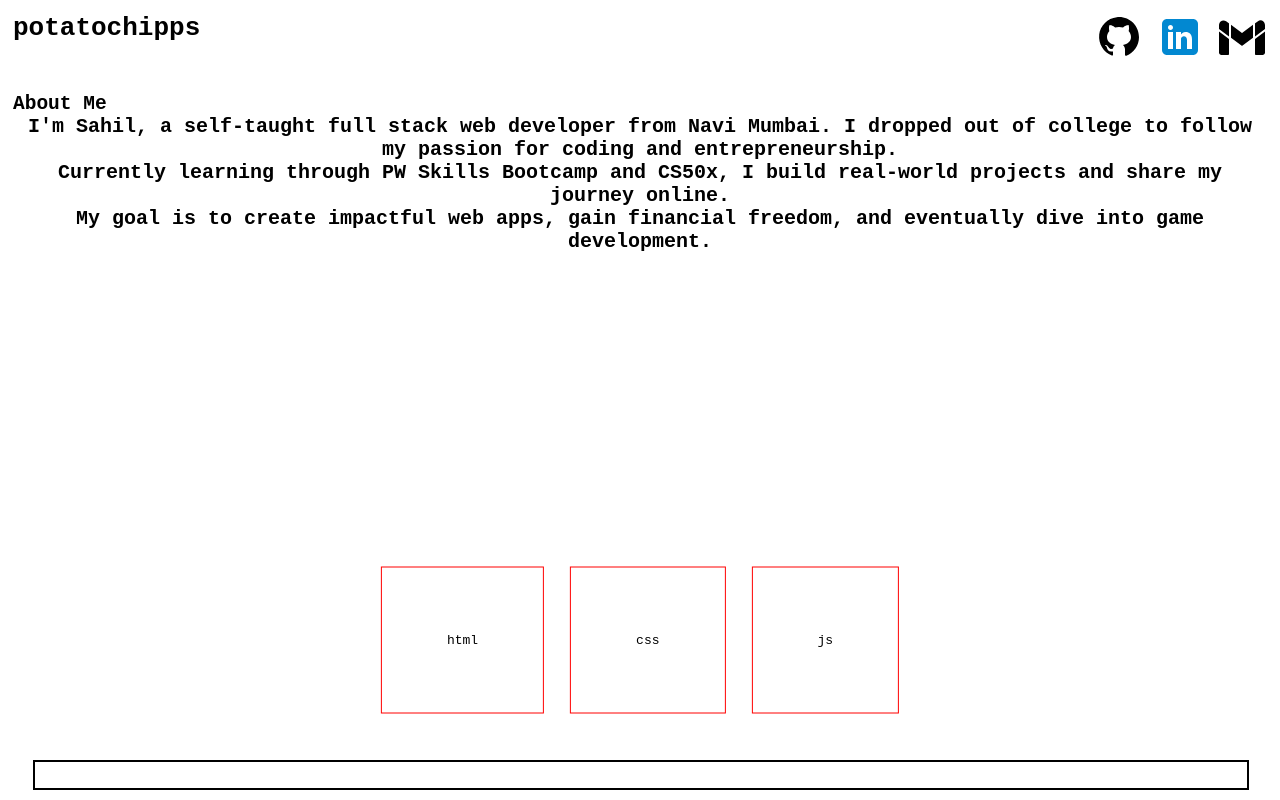
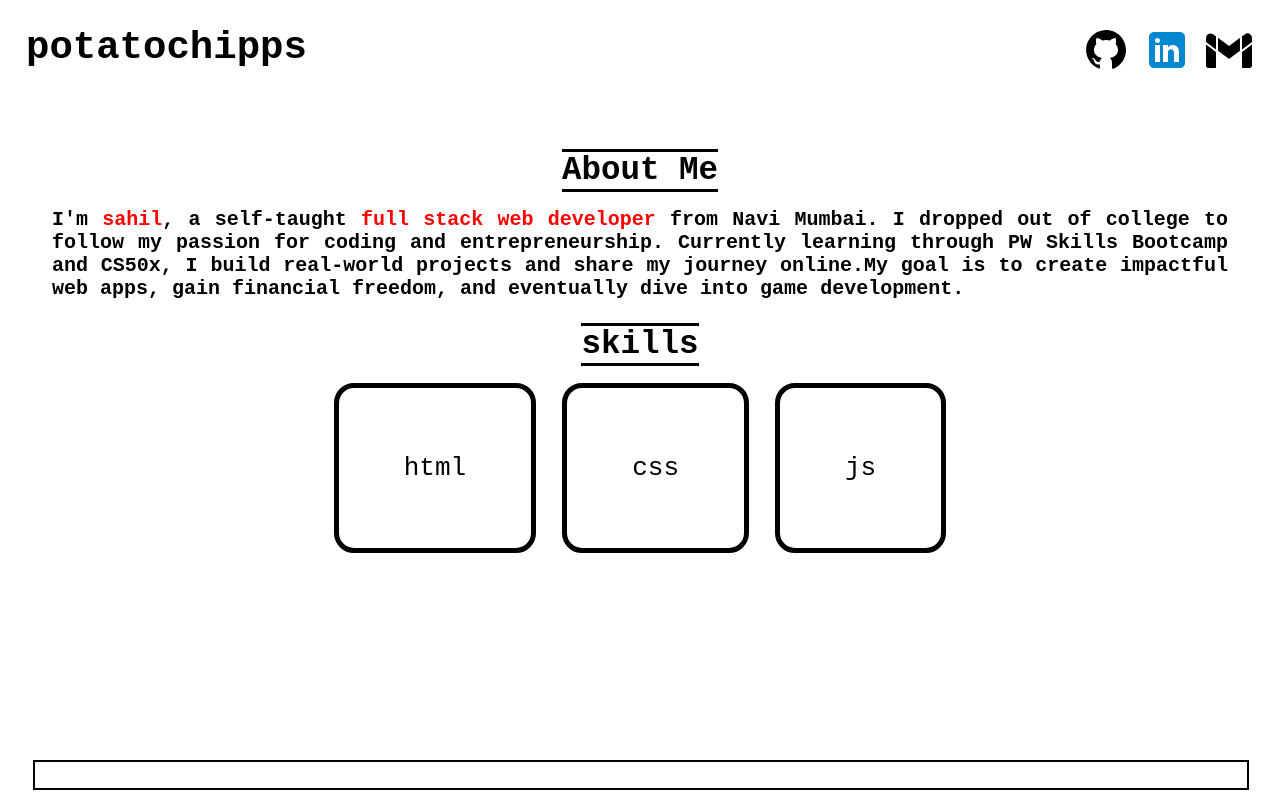
Before and after one commit to mohammedsahil74/discord-session, a plain HTML site: page portfolio/index.html in a window 1280 px wide. Drawn offline with Linux system fonts and the light colour scheme.

Commit message:
`Refactor portfolio HTML and CSS: add classes, styles, and layout changes`

```diff
--- a/portfolio/index.html
+++ b/portfolio/index.html
@@ -8,7 +8,7 @@
   </head>
   <body>
     <header>
-      <h1>potatochipps</h1>
+      <h1 class="name">potatochipps</h1>
       <ul id="socials">
         <li>
           <a
@@ -67,22 +67,26 @@
         </li>
       </ul>
     </header>
+    <section class="container">
     <section id="bio">
-      <h1>About Me</h1>
+      <h1 class="about"><span class="title">About Me</span></h1>
       <p>
-        I'm  <b>Sahil</b>, a self-taught full stack web developer from Navi Mumbai. I
+        I'm  <span class="highlight">sahil</span>, a self-taught <span class="highlight">full stack web developer</span> from Navi Mumbai. I
         dropped out of college to follow my passion for coding and
-        entrepreneurship. <br> Currently learning through PW Skills Bootcamp and
-        CS50x, I build real-world projects and share my journey online. <br> My goal
+        entrepreneurship.  Currently learning through PW Skills Bootcamp and
+        CS50x, I build real-world projects and share my journey online.My goal
         is to create impactful web apps, gain financial freedom, and eventually
         dive into game development.
       </p>
     </section>
+    <h1 class="about"><span class="title">skills</span></h1>
+
     <section class="skills">
         <div class="box">html</div>
         <div class="box">css</div>
         <div class="box">js</div>
     </section>
+  </section>
     <footer>
 
     </footer>
--- a/portfolio/style.css
+++ b/portfolio/style.css
@@ -4,10 +4,18 @@
   box-sizing: border-box;
   font-family: monospace;
 }
+.highlight{
+color: red;
+}
 header{
-  padding: 1rem;
+  padding: 2rem;
   display: flex;
   justify-content: space-between;
+
+}
+.title{
+  border-top: 3px solid black;
+  border-bottom: 3px solid black;
 
 }
 ul{
@@ -26,22 +34,25 @@ a{
   padding: 1rem;
 }
 p{
-  text-align: center;
+  text-align: justify;
+  /* text-align: left; */
   font-family: monospace;
   font-weight: 700;
   font-size: x-large;
+  padding: 0 3rem;
+  margin-bottom: 1rem;
 }
 .skills{
-  position: absolute;
-  top: 80%;
-  left: 50%;
-  transform: translate(-50%,-50%);
   display: flex;
+  justify-content: center;
   gap: 2rem;
 }
 .box{
-  border: solid red 1px;
+  border: solid black 5px;
+  border-radius: 20px;
   padding: 5rem;
+  font-size: 2rem;
+
 }
 footer{
   border: solid black 2px;
@@ -52,3 +63,21 @@ footer{
  left: 2.5rem;
 
 }
+.about{
+  text-align: center;
+  font-size: 2.5rem;
+  margin-bottom: 1.5rem;
+}
+.name{
+  font-size: 3rem;
+}
+.box:hover{
+  transform: scale(1.05) translateY(-5px);
+  box-shadow: 0 5px 15px black;
+  background-color: black;
+  color: aliceblue;
+  cursor: pointer;
+}
+.container{
+  margin-top: 2.5rem;
+}
```
Also changed, not shown: 1 other file.
